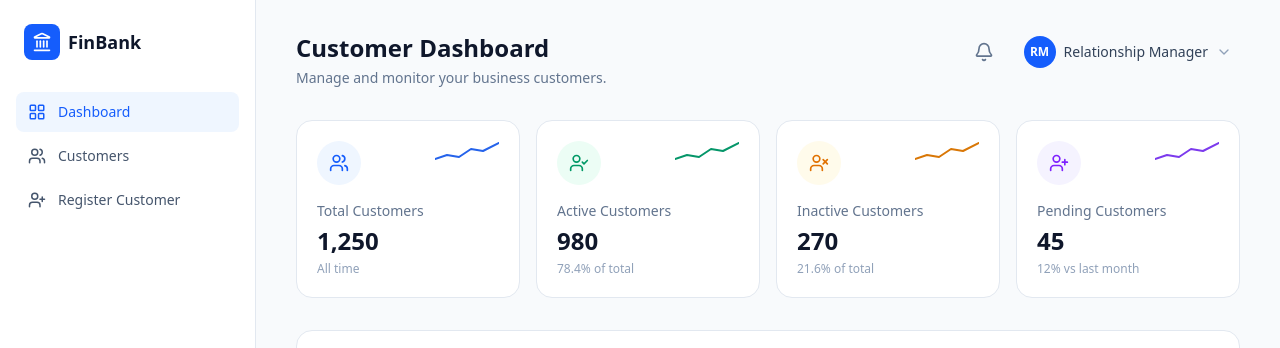
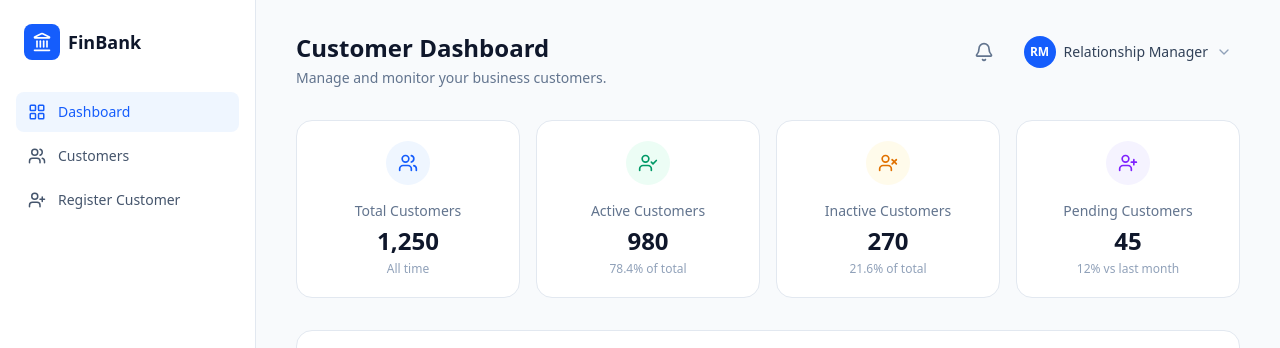
Before and after one commit to bakeji/customer-management-dashboard, a Next.js app: page / in a window 1280 px wide. Shown: the top 348 px of the page. Built offline with nearby package versions, Linux system fonts and the light colour scheme; no server answers; the database is empty.

Commit message:
Refactor StatCard component to improve layout and remove MiniSparkline function

```diff
--- a/components/statCards.tsx
+++ b/components/statCards.tsx
@@ -25,12 +25,11 @@ export default function StatCard({
   const styles = toneStyles[tone];
 
   return (
-    <div className="rounded-2xl border border-slate-200 bg-white p-5">
+    <div className="rounded-2xl border flex flex-col justify-center items-center border-slate-200 bg-white p-5">
       <div className="flex items-start justify-between">
         <span className={`flex h-11 w-11 items-center justify-center rounded-full ${styles.bg} ${styles.text}`}>
           <Icon className="h-5 w-5" />
         </span>
-        <MiniSparkline stroke={styles.stroke} />
       </div>
       <p className="mt-4 text-sm text-slate-500">{label}</p>
       <p className="mt-1 text-2xl font-semibold text-slate-900">{value}</p>
@@ -38,17 +37,3 @@ export default function StatCard({
     </div>
   );
 }
-
-function MiniSparkline({ stroke }: { stroke: string }) {
-  return (
-    <svg width="64" height="24" viewBox="0 0 64 24" fill="none" aria-hidden="true">
-      <polyline
-        points="0,18 12,14 24,16 36,8 48,10 64,2"
-        stroke={stroke}
-        strokeWidth="2"
-        strokeLinecap="round"
-        strokeLinejoin="round"
-      />
-    </svg>
-  );
-}
```
